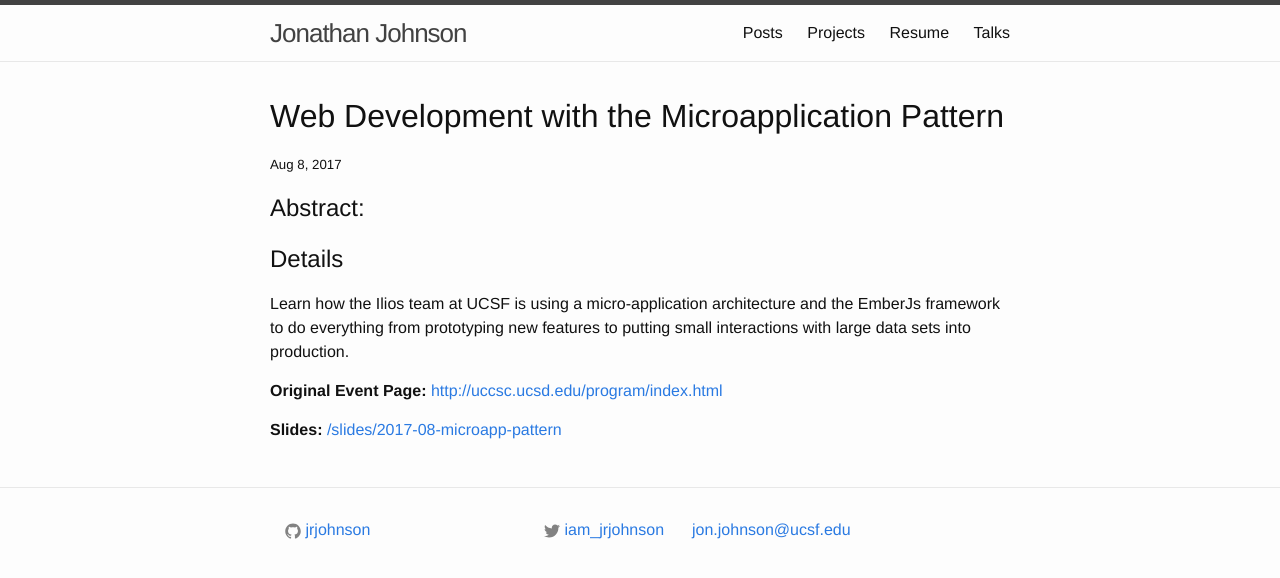
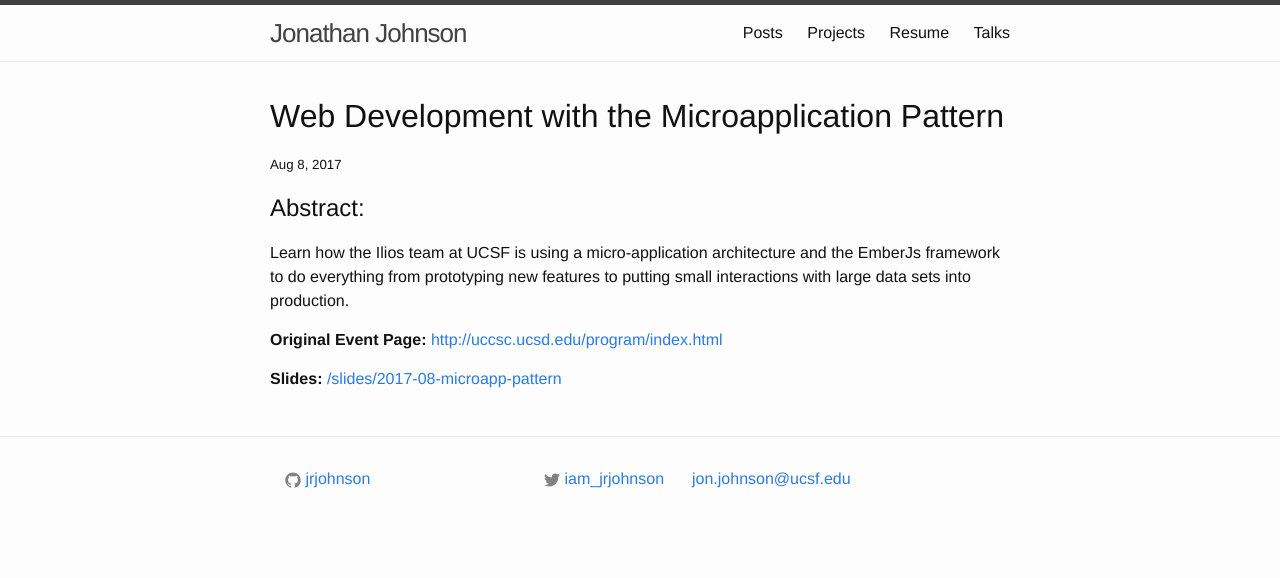
Before and after one commit to jrjohnson/website, a Jekyll site: the page built from _talks/2017-08-microapps-uccsc.markdown, in a window 1280 px wide. Shown: the top 578 px of the page. Built offline with Jekyll 4.4.1, drawn with Linux system fonts in a browser that asks for light colours.

Commit message:
Remove extra headers from talk abstract

```diff
--- a/_talks/2017-08-microapps-uccsc.markdown
+++ b/_talks/2017-08-microapps-uccsc.markdown
@@ -7,6 +7,4 @@
 slidesURI: /slides/2017-08-microapp-pattern
 ---
 
-## Details
-
 Learn how the Ilios team at UCSF is using a micro-application architecture and the EmberJs framework to do everything from prototyping new features to putting small interactions with large data sets into production.
```
